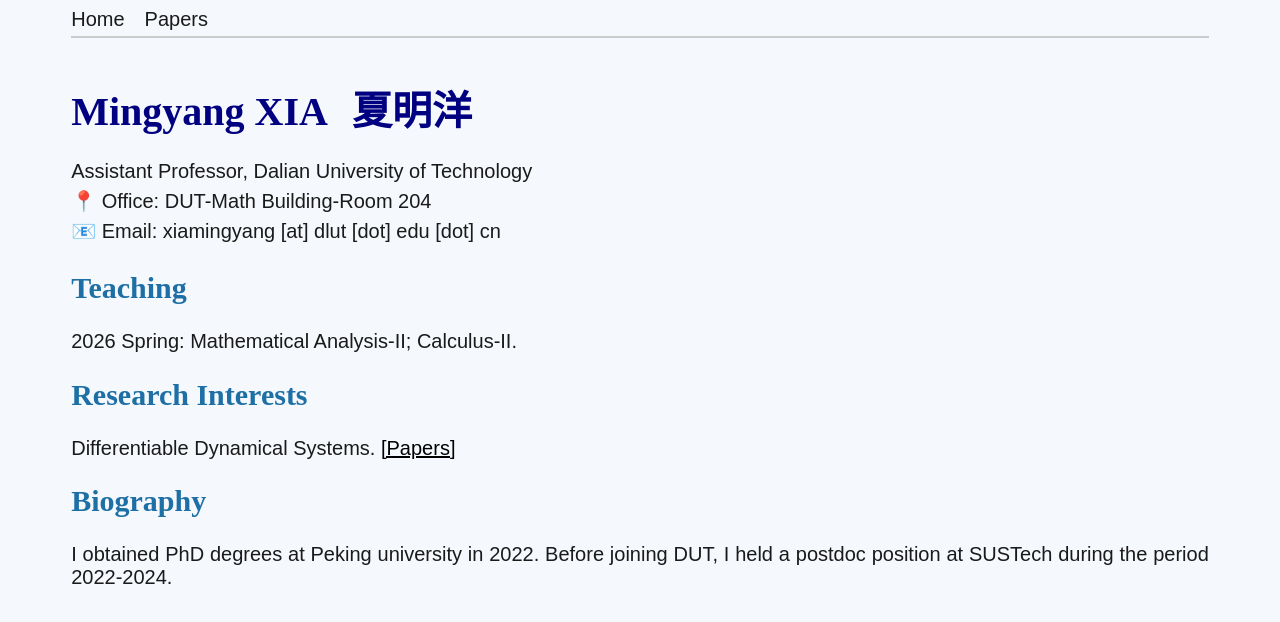
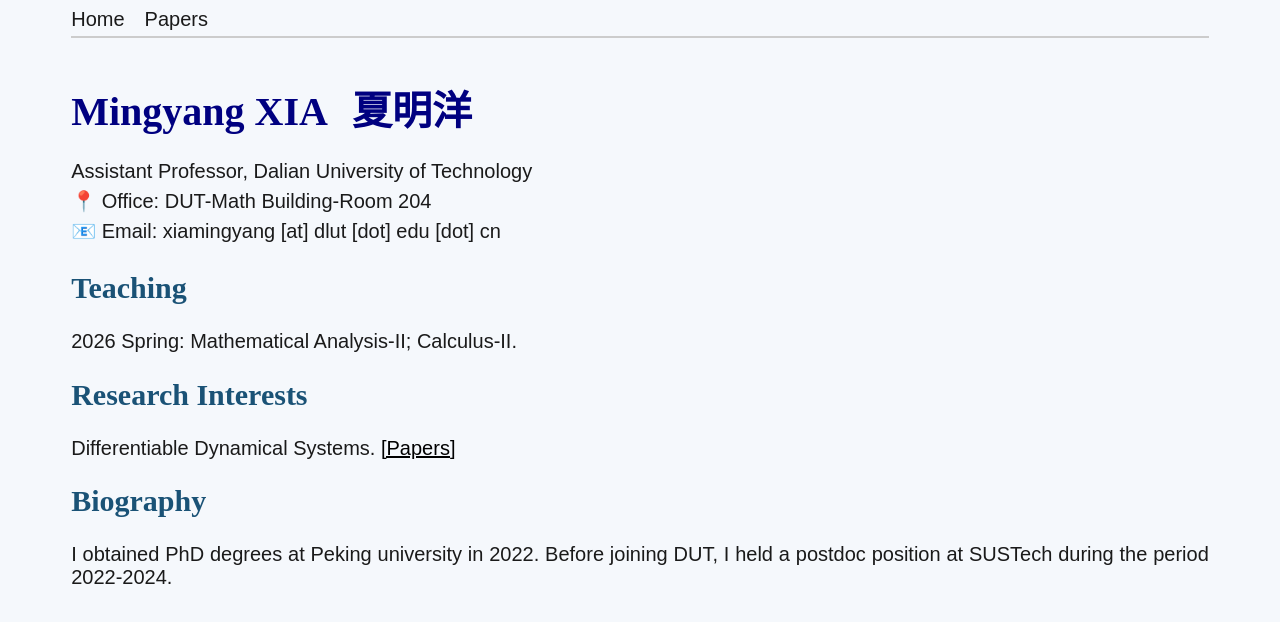
Before and after one commit to MathXiaM/mathxiam.github.io, a plain HTML site: page index.html in a window 1280 px wide. Drawn offline with Linux system fonts and the light colour scheme; a web font is replaced by a local one.

Commit message:
Update style.css

```diff
--- a/style.css
+++ b/style.css
@@ -152,7 +152,7 @@
 h2 {
     font-family: 'Libre Baskerville', serif;
     font-size: 30px;
-    color: #1d6fa5;  /* 中蓝色 */
+    color: #1a5276;  /* 温和钢蓝 */     /* #1d6fa5;--> */ /* 中蓝色 */
     font-weight: bold;
   }
 
```
